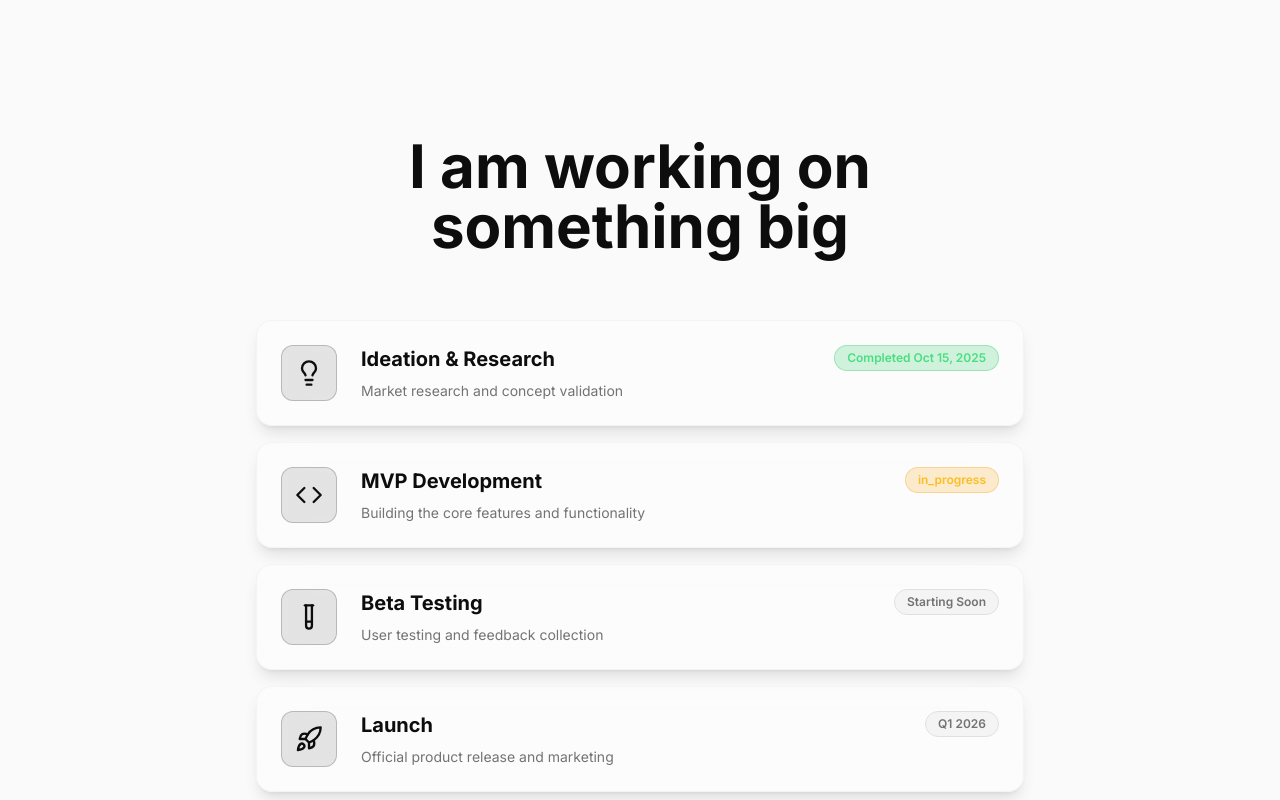
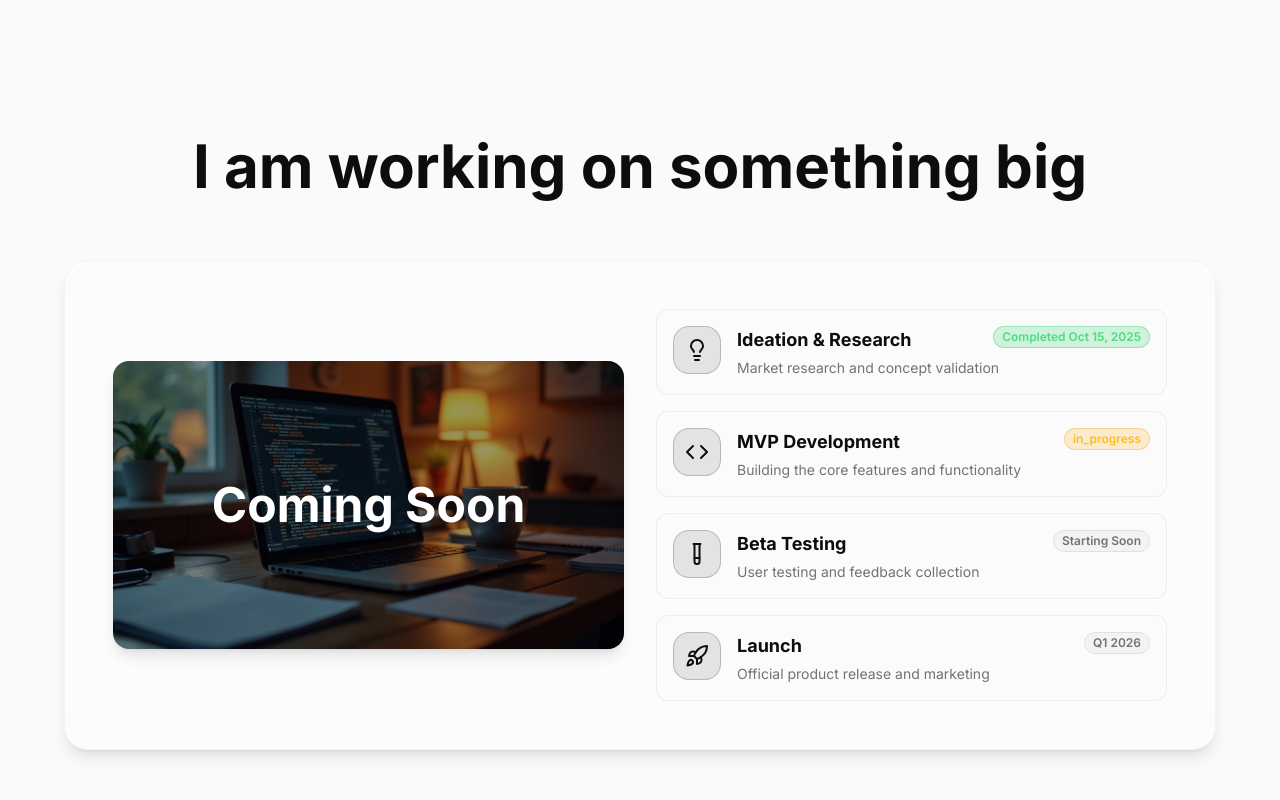
Before and after one commit to furyengi/furyengi-portfolio-showcase, a React (Vite) app: page / in a window 1280 px wide. Shown: the part 2360-3160 px from the top of the page. Built offline with nearby package versions, Linux system fonts and the light colour scheme.

Commit message:
Refactor Projects section

```diff
--- a/src/components/Projects.tsx
+++ b/src/components/Projects.tsx
@@ -1,4 +1,5 @@
 import { Lightbulb, Code, TestTube, Rocket } from "lucide-react";
+import comingSoonImage from "@/assets/coming-soon.jpg";
 
 const Projects = () => {
   const progressSteps = [
@@ -34,33 +35,50 @@ const Projects = () => {
 
   return (
     <section id="projects" className="min-h-screen flex items-center justify-center px-6 py-24 lg:px-12">
-      <div className="w-full max-w-3xl">
+      <div className="w-full max-w-6xl">
         <div className="text-center mb-16">
           <h2 className="text-4xl md:text-5xl lg:text-6xl font-bold text-foreground mb-4">
             I am working on something big
           </h2>
         </div>
 
-        <div className="mt-12 space-y-4">
+        <div className="glass rounded-3xl p-8 lg:p-12 animate-fade-in">
+          <div className="grid lg:grid-cols-2 gap-8 items-center">
+            {/* Left Side - Image */}
+            <div className="relative">
+              <img
+                src={comingSoonImage}
+                alt="Coming Soon Project"
+                className="rounded-2xl w-full h-auto object-cover shadow-lg"
+              />
+              <div className="absolute inset-0 flex items-center justify-center bg-black/40 rounded-2xl">
+                <h3 className="text-4xl md:text-5xl font-bold text-white">
+                  Coming Soon
+                </h3>
+              </div>
+            </div>
+
+            {/* Right Side - Progress Steps */}
+            <div className="space-y-4">
               {progressSteps.map((step, index) => {
                 const Icon = step.icon;
                 return (
                   <div
                     key={step.title}
-                className="glass rounded-2xl p-6 hover:scale-[1.02] transition-all duration-300 animate-fade-in"
+                    className="bg-background/50 backdrop-blur-sm rounded-xl p-4 hover:scale-[1.02] transition-all duration-300 border border-border/50"
                     style={{ animationDelay: `${index * 0.1}s` }}
                   >
-                <div className="flex items-start gap-6">
+                    <div className="flex items-start gap-4">
                       <div className="flex-shrink-0">
-                    <div className="w-14 h-14 rounded-xl bg-primary/10 border border-primary/20 flex items-center justify-center">
-                      <Icon className="w-7 h-7 text-primary" />
+                        <div className="w-12 h-12 rounded-lg bg-primary/10 border border-primary/20 flex items-center justify-center">
+                          <Icon className="w-6 h-6 text-primary" />
                         </div>
                       </div>
 
                       <div className="flex-1 min-w-0">
-                    <div className="flex items-start justify-between gap-4 mb-2">
-                      <h3 className="text-xl font-bold text-foreground">{step.title}</h3>
-                      <span className={`flex-shrink-0 px-3 py-1 rounded-full text-xs font-semibold ${
+                        <div className="flex items-start justify-between gap-4 mb-1">
+                          <h3 className="text-lg font-bold text-foreground">{step.title}</h3>
+                          <span className={`flex-shrink-0 px-2 py-0.5 rounded-full text-xs font-semibold ${
                             step.statusType === 'completed' ? 'bg-green-500/20 text-green-400 border border-green-500/30' :
                             step.statusType === 'in-progress' ? 'bg-amber-500/20 text-amber-400 border border-amber-500/30' :
                             'bg-muted/50 text-muted-foreground border border-border'
@@ -76,6 +94,8 @@ const Projects = () => {
               })}
             </div>
           </div>
+        </div>
+      </div>
     </section>
   );
 };
```
Also changed, not shown: src/assets/coming-soon.jpg (added). Lines whose indentation alone changed are shown as unchanged.
